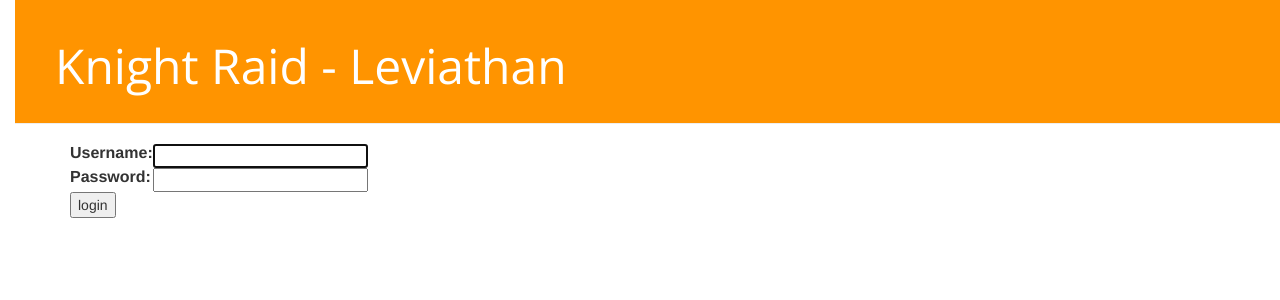
After one commit to magictiger1983/knightraid, a Django app: page /accounts/login/?next=/post/new/ in a window 1280 px wide. The commit adds this page. Shown: the top 300 px of the page. Run offline with Django 3.2, Linux system fonts and the light colour scheme; some libraries are stand-ins or nearby versions; some web fonts are replaced.

Commit message:
Added basic authentication TBD: Settings for who can edit/delete posts

```diff
--- a/blog/templates/blog/base.html
+++ b/blog/templates/blog/base.html
@@ -9,9 +9,13 @@
 	</head>
 <body>
     <div class="page-header">
-	{% if user.is_authenticated %}
-		<a href="{% url 'post_new' %}" class="top-menu"><span class="glyphicon glyphicon-plus"></span></a>
-	{% endif %}
+  	  {% if user.is_authenticated %}
+  		  <a href="{% url 'post_new' %}" class="top-menu"><span class="glyphicon glyphicon-plus"></span></a>
+  		  <a href="{% url 'post_draft_list' %}" class="top-menu"><span class="glyphicon glyphicon-edit"></span></a>
+  		  <p class="top-menu">Hello {{ user.username }}<small>(<a href="{% url 'logout' %}">Log out</a>)</small></p>
+ 	   {% else %}
+  		  <a href="{% url 'login' %}" class="top-menu"><span class="glyphicon glyphicon-lock"></span></a>
+  	  {% endif %}
         <h1><a href="/">Knight Raid - Leviathan</a></h1>
     </div>
     <div class="content container">
--- /dev/null
+++ b/blog/templates/registration/login.html
@@ -0,0 +1,24 @@
+{% extends 'blog/base.html' %}
+
+{% block content %}
+
+{% if form.errors %}
+	<p>Your username and password didn't match. Please try again.</p>
+{% endif %}
+
+<form method="post" action="{% url 'login' %}">
+{% csrf_token %}
+<table>
+<tr>
+	<td>{{ form.username.label_tag }}</td>
+	<td>{{ form.username }}</td>
+</tr>
+<tr>
+	<td>{{ form.password.label_tag }}</td>
+	<td>{{ form.password }}</td>
+</tr>
+</table>
+<input type="submit" value="login" />
+<input type="hidden" name="next" value="{{ next }}" />
+</form>
+{% endblock content %}
--- a/blog/urls.py
+++ b/blog/urls.py
@@ -6,4 +6,7 @@ urlpatterns = [
     url(r'^post/(?P<pk>\d+)/$', views.post_detail, name='post_detail'),
     url(r'^post/new/$', views.post_new, name='post_new'),
     url(r'^post/(?P<pk>\d+)/edit/$', views.post_edit, name='post_edit'),
+    url(r'^drafts/$', views.post_draft_list, name='post_draft_list'),
+    url(r'^post/(?P<pk>\d+)/publish/$', views.post_publish, name='post_publish'),
+    url(r'^post/(?P<pk>\d+)/remote/$', views.post_remove, name='post_remove'),
     ]
--- a/knightraid/settings.py
+++ b/knightraid/settings.py
@@ -121,3 +121,6 @@ USE_TZ = True
 
 STATIC_URL = '/static/'
 STATIC_ROOT = os.path.join(BASE_DIR, 'static')
+
+# Redirect newly logged in users back to root
+LOGIN_REDIRECT_URL = '/'
--- a/knightraid/urls.py
+++ b/knightraid/urls.py
@@ -15,8 +15,11 @@ Including another URLconf
 """
 from django.conf.urls import url, include
 from django.contrib import admin
+import django.contrib.auth.views
 
 urlpatterns = [
     url(r'^admin/', admin.site.urls),
+    url(r'^accounts/login/$', django.contrib.auth.views.login, name='login'),
+    url(r'^accounts/logout/$', django.contrib.auth.views.logout, name='logout', kwargs={'next_page': '/'}),
     url(r'', include('blog.urls')),
     ]
```
Also changed, not shown: blog/templates/blog/post_detail.html (+7 -3 lines), blog/templates/blog/post_draft_list.html (added, +11 -0 lines), blog/views.py (+20 -2 lines).
